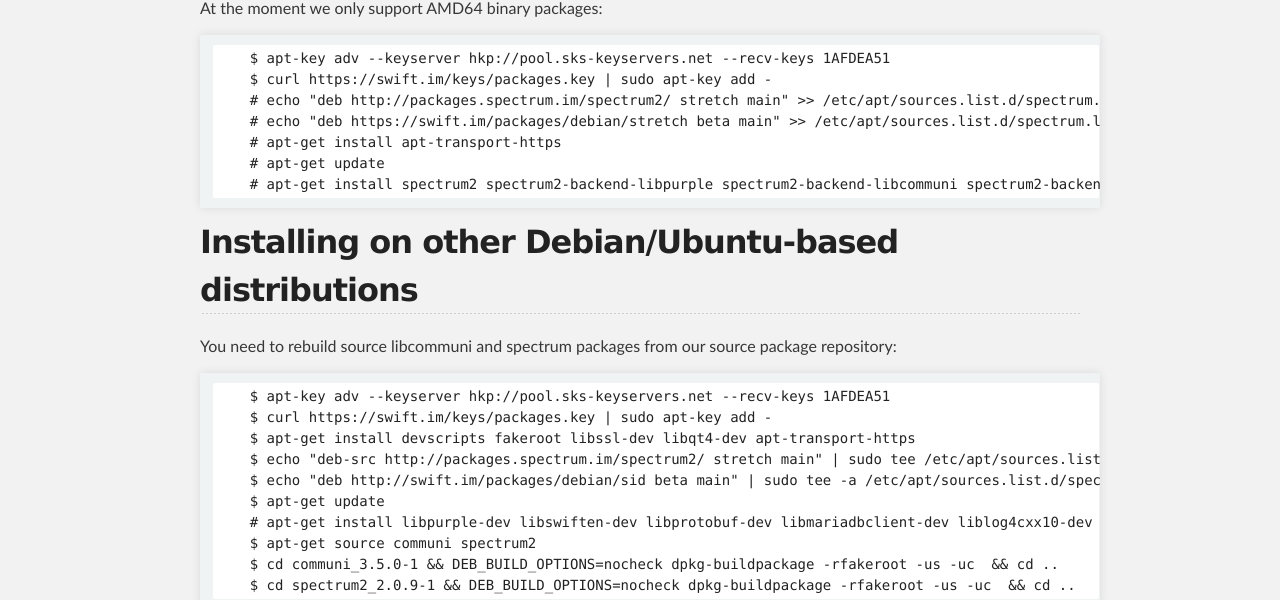
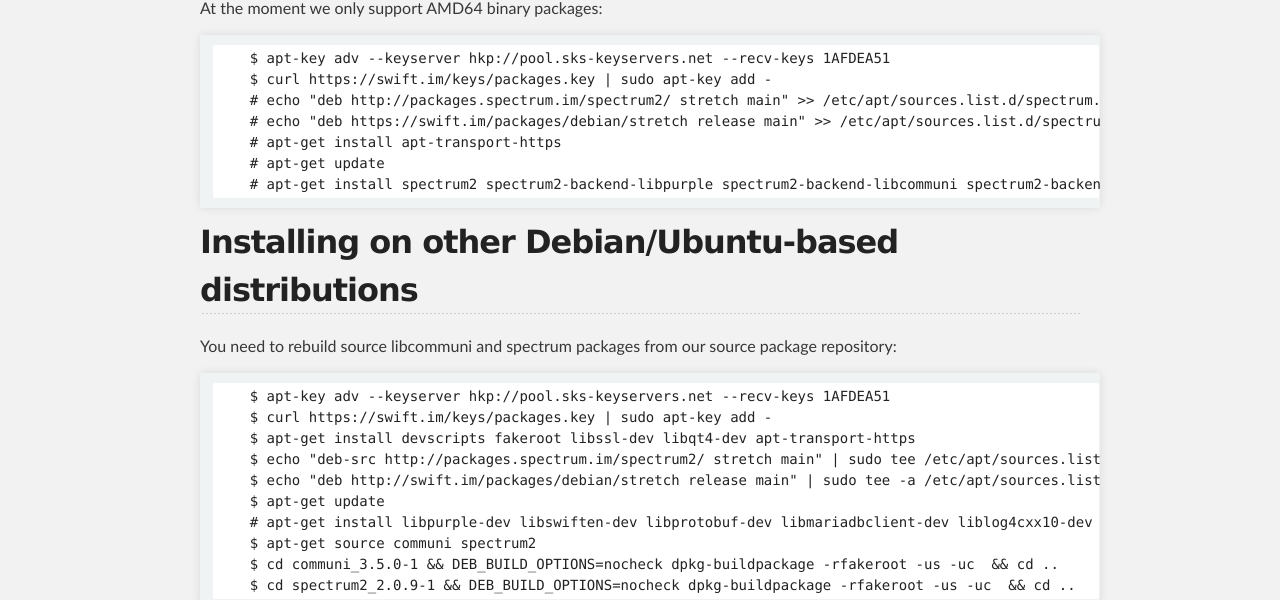
Before and after one commit to SpectrumIM/spectrum2, a Jekyll site: the page built from documentation/installation/packages_debian_ubuntu.md, in a window 1280 px wide. Shown: the part 322-922 px from the top of the page. Built offline with Jekyll 4.4.1, drawn with Linux system fonts in a browser that asks for light colours.

Commit message:
Update packages_debian_ubuntu.md

```diff
--- a/documentation/installation/packages_debian_ubuntu.md
+++ b/documentation/installation/packages_debian_ubuntu.md
@@ -11,7 +11,7 @@
         $ apt-key adv --keyserver hkp://pool.sks-keyservers.net --recv-keys 1AFDEA51
         $ curl https://swift.im/keys/packages.key | sudo apt-key add -
         # echo "deb http://packages.spectrum.im/spectrum2/ stretch main" >> /etc/apt/sources.list.d/spectrum.list
-        # echo "deb https://swift.im/packages/debian/stretch beta main" >> /etc/apt/sources.list.d/spectrum.list
+        # echo "deb https://swift.im/packages/debian/stretch release main" >> /etc/apt/sources.list.d/spectrum.list
         # apt-get install apt-transport-https
         # apt-get update
         # apt-get install spectrum2 spectrum2-backend-libpurple spectrum2-backend-libcommuni spectrum2-backend-twitter
@@ -25,7 +25,7 @@
         $ curl https://swift.im/keys/packages.key | sudo apt-key add -
         $ apt-get install devscripts fakeroot libssl-dev libqt4-dev apt-transport-https
         $ echo "deb-src http://packages.spectrum.im/spectrum2/ stretch main" | sudo tee /etc/apt/sources.list.d/spectrum.list
-        $ echo "deb http://swift.im/packages/debian/sid beta main" | sudo tee -a /etc/apt/sources.list.d/spectrum.list
+        $ echo "deb http://swift.im/packages/debian/stretch release main" | sudo tee -a /etc/apt/sources.list.d/spectrum.list
         $ apt-get update
         # apt-get install libpurple-dev libswiften-dev libprotobuf-dev libmariadbclient-dev liblog4cxx10-dev protobuf-compiler libpopt-dev libdbus-glib-1-dev libpqxx3-dev cmake libevent-dev libboost-all-dev libidn11-dev libxml2-dev libavahi-client-dev libavahi-common-dev libcurl4-openssl-dev libsqlite3-dev
         $ apt-get source communi spectrum2
```
